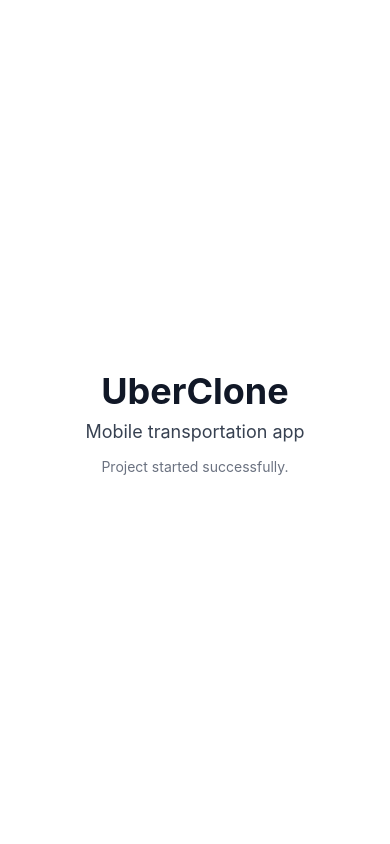
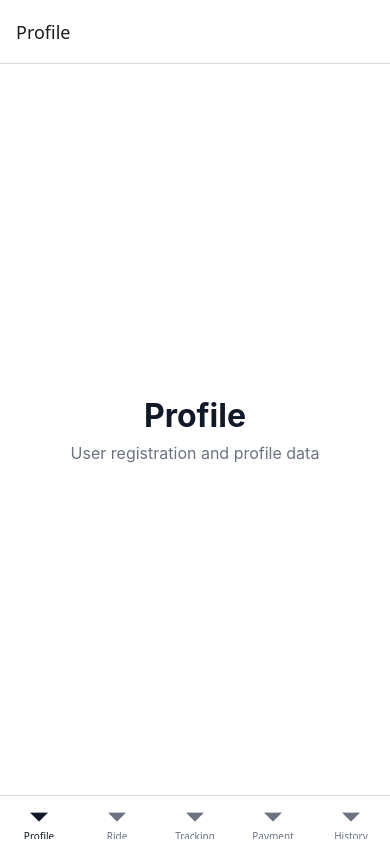
Before and after one commit to Laura-Osorio-Jaramillo/uberclone, a React Native app: screen /Profile in a window 390 px wide. Built offline with nearby package versions, Linux system fonts and the light colour scheme.

Commit message:
Create tab navigation and base screens

```diff
--- a/App.tsx
+++ b/App.tsx
@@ -1,8 +1,8 @@
 import React from 'react';
-import {HomeScreen} from './src/screens/HomeScreen';
+import {AppNavigator} from './src/navigation/AppNavigator';
 
 function App(): React.JSX.Element {
-  return <HomeScreen />;
+  return <AppNavigator />;
 }
 
 export default App;
--- /dev/null
+++ b/src/navigation/AppNavigator.tsx
@@ -0,0 +1,59 @@
+import React from 'react';
+import {NavigationContainer} from '@react-navigation/native';
+import {createBottomTabNavigator} from '@react-navigation/bottom-tabs';
+
+import {ProfileScreen} from '../screens/ProfileScreen';
+import {RideRequestScreen} from '../screens/RideRequestScreen';
+import {TrackingScreen} from '../screens/TrackingScreen';
+import {PaymentScreen} from '../screens/PaymentScreen';
+import {TripHistoryScreen} from '../screens/TripHistoryScreen';
+
+export type RootTabParamList = {
+    Profile: undefined;
+    RideRequest: undefined;
+    Tracking: undefined;
+    Payment: undefined;
+    TripHistory: undefined;
+};
+
+const Tab = createBottomTabNavigator<RootTabParamList>();
+
+export function AppNavigator() {
+    return (
+        <NavigationContainer>
+        <Tab.Navigator
+            initialRouteName="RideRequest"
+            screenOptions={{
+            headerShown: true,
+            tabBarActiveTintColor: '#111827',
+            tabBarInactiveTintColor: '#6B7280',
+            }}>
+            <Tab.Screen
+            name="Profile"
+            component={ProfileScreen}
+            options={{title: 'Profile'}}
+            />
+        <Tab.Screen
+            name="RideRequest"
+            component={RideRequestScreen}
+            options={{title: 'Ride'}}
+            />
+        <Tab.Screen
+            name="Tracking"
+            component={TrackingScreen}
+            options={{title: 'Tracking'}}
+            />
+        <Tab.Screen
+            name="Payment"
+            component={PaymentScreen}
+            options={{title: 'Payment'}}
+            />
+        <Tab.Screen
+            name="TripHistory"
+            component={TripHistoryScreen}
+            options={{title: 'History'}}
+            />
+        </Tab.Navigator>
+    </NavigationContainer>
+    );
+}
--- /dev/null
+++ b/src/screens/PaymentScreen.tsx
@@ -0,0 +1,32 @@
+import React from 'react';
+import {StyleSheet, Text, View} from 'react-native';
+
+export function PaymentScreen() {
+    return (
+    <View style={styles.container}>
+        <Text style={styles.title}>Payment</Text>
+        <Text style={styles.subtitle}>Payment gateway integration screen</Text>
+    </View>
+    );
+}
+
+const styles = StyleSheet.create({
+    container: {
+        flex: 1,
+        alignItems: 'center',
+        justifyContent: 'center',
+        padding: 24,
+        backgroundColor: '#FFFFFF',
+    },
+    title: {
+        fontSize: 32,
+        fontWeight: '700',
+        color: '#111827',
+    },
+    subtitle: {
+        marginTop: 8,
+        fontSize: 16,
+        color: '#6B7280',
+        textAlign: 'center',
+    },
+});
--- /dev/null
+++ b/src/screens/ProfileScreen.tsx
@@ -0,0 +1,32 @@
+import React from 'react';
+import {StyleSheet, Text, View} from 'react-native';
+
+export function ProfileScreen() {
+    return (
+        <View style={styles.container}>
+            <Text style={styles.title}>Profile</Text>
+            <Text style={styles.subtitle}>User registration and profile data</Text>
+        </View>
+        );
+}
+
+const styles = StyleSheet.create({
+    container: {
+        flex: 1,
+        alignItems: 'center',
+        justifyContent: 'center',
+        padding: 24,
+        backgroundColor: '#FFFFFF',
+    },
+        title: {
+        fontSize: 32,
+        fontWeight: '700',
+        color: '#111827',
+    },
+    subtitle: {
+        marginTop: 8,
+        fontSize: 16,
+        color: '#6B7280',
+        textAlign: 'center',
+    },
+});
--- /dev/null
+++ b/src/screens/RideRequestScreen.tsx
@@ -0,0 +1,32 @@
+import React from 'react';
+import {StyleSheet, Text, View} from 'react-native';
+
+export function RideRequestScreen() {
+    return (
+        <View style={styles.container}>
+        <Text style={styles.title}>Ride Request</Text>
+        <Text style={styles.subtitle}>Search destination and estimate ride fare</Text>
+        </View>
+    );
+}
+
+const styles = StyleSheet.create({
+    container: {
+        flex: 1,
+        alignItems: 'center',
+        justifyContent: 'center',
+        padding: 24,
+        backgroundColor: '#FFFFFF',
+    },
+    title: {
+        fontSize: 32,
+        fontWeight: '700',
+        color: '#111827',
+    },
+    subtitle: {
+        marginTop: 8,
+        fontSize: 16,
+        color: '#6B7280',
+        textAlign: 'center',
+    },
+});
--- /dev/null
+++ b/src/screens/TrackingScreen.tsx
@@ -0,0 +1,32 @@
+import React from 'react';
+import {StyleSheet, Text, View} from 'react-native';
+
+export function TrackingScreen() {
+    return (
+        <View style={styles.container}>
+        <Text style={styles.title}>Tracking</Text>
+        <Text style={styles.subtitle}>Driver real-time tracking screen</Text>
+        </View>
+    );
+}
+
+const styles = StyleSheet.create({
+    container: {
+        flex: 1,
+        alignItems: 'center',
+        justifyContent: 'center',
+        padding: 24,
+        backgroundColor: '#FFFFFF',
+    },
+    title: {
+        fontSize: 32,
+        fontWeight: '700',
+        color: '#111827',
+    },
+    subtitle: {
+        marginTop: 8,
+        fontSize: 16,
+        color: '#6B7280',
+        textAlign: 'center',
+    },
+});
--- /dev/null
+++ b/src/screens/TripHistoryScreen.tsx
@@ -0,0 +1,32 @@
+import React from 'react';
+import {StyleSheet, Text, View} from 'react-native';
+
+export function TripHistoryScreen() {
+    return (
+        <View style={styles.container}>
+        <Text style={styles.title}>Trip History</Text>
+        <Text style={styles.subtitle}>Completed trips with date and cost</Text>
+        </View>
+    );
+}
+
+const styles = StyleSheet.create({
+    container: {
+        flex: 1,
+        alignItems: 'center',
+        justifyContent: 'center',
+        padding: 24,
+        backgroundColor: '#FFFFFF',
+    },
+    title: {
+        fontSize: 32,
+        fontWeight: '700',
+        color: '#111827',
+    },
+    subtitle: {
+        marginTop: 8,
+        fontSize: 16,
+        color: '#6B7280',
+        textAlign: 'center',
+    },
+});
```
